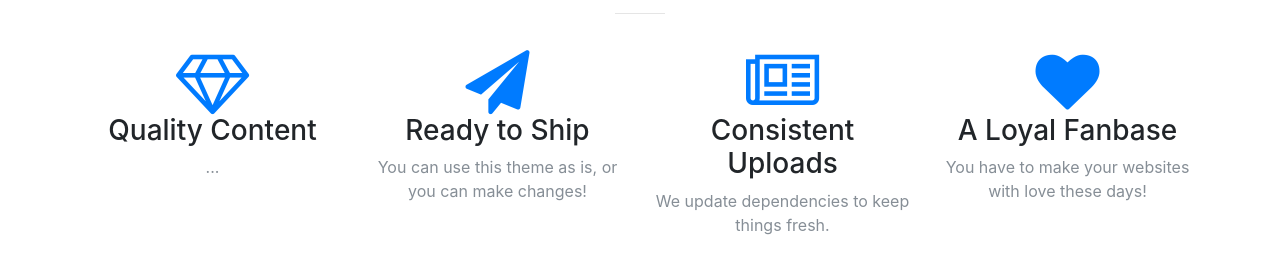
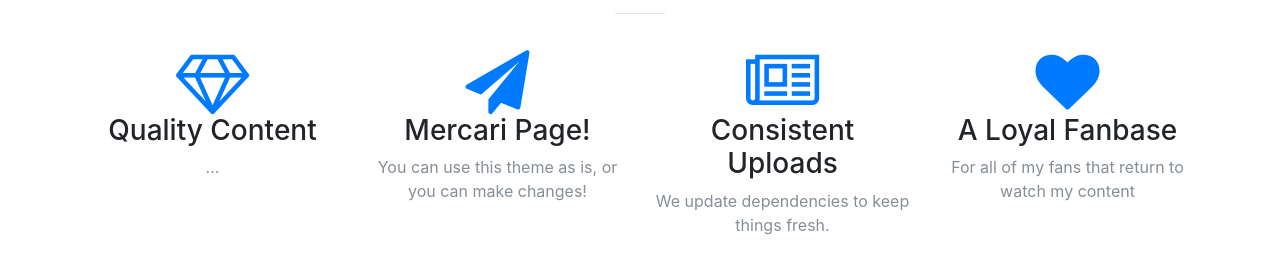
Before and after one commit to zachandbro/zachandbro-Website, a website with bundled scripts: page index.html in a window 1280 px wide. Shown: the part 1339-1592 px from the top of the page. Built offline with nearby package versions, Linux system fonts and the light colour scheme.

Commit message:
Commit #6

```diff
--- a/index.html
+++ b/index.html
@@ -97,7 +97,7 @@
           <div class="col-lg-3 col-md-6 text-center">
             <div class="service-box">
               <i class="fa fa-4x fa-paper-plane text-primary sr-icons"></i>
-              <h3>Ready to Ship</h3>
+              <h3>Mercari Page!</h3>
               <p class="text-muted">You can use this theme as is, or you can make changes!</p>
             </div>
           </div>
@@ -112,7 +112,7 @@
             <div class="service-box">
               <i class="fa fa-4x fa-heart text-primary sr-icons"></i>
               <h3>A Loyal Fanbase</h3>
-              <p class="text-muted">You have to make your websites with love these days!</p>
+              <p class="text-muted">For all of my fans that return to watch my content</p>
             </div>
           </div>
         </div>
```
